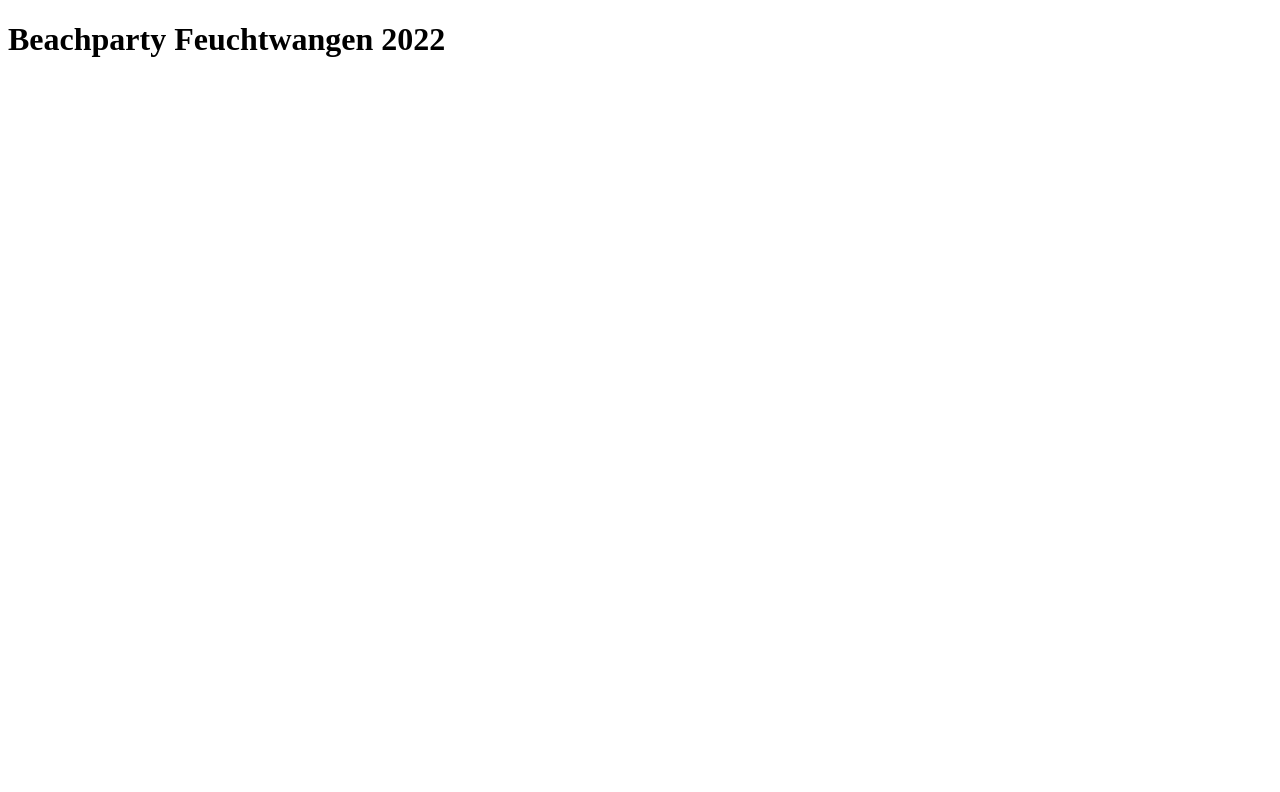
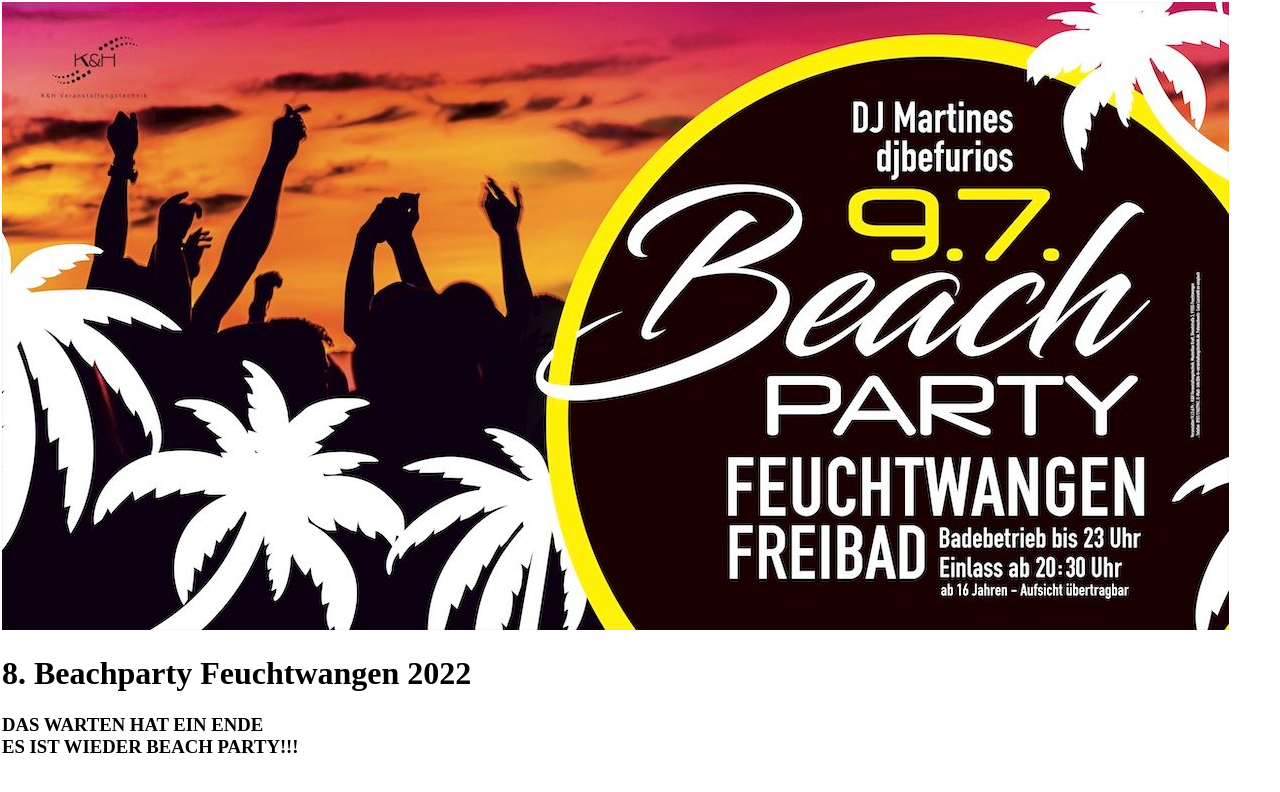
Before and after one commit to Seebaer138/Seebaer138.github.io, a plain HTML site: page index.html in a window 1280 px wide. Drawn offline with Linux system fonts and the light colour scheme.

Commit message:
main added

```diff
--- a/index.html
+++ b/index.html
@@ -1,9 +1,16 @@
 <!DOCTYPE html>
-<html>
+<html lang="de-DE" dir="ltr">
 	<head>
+		<meta charset="UTF-8"/>
 		<title>Beachparty Feuchtwangen 2022</title>
+		<meta http-equiv="x-ua-compatible" content="IE=edge" />
+		<meta name="viewport" content="width=device-width, initial-scale=1" />
+		<link rel="stylesheet" href="main.css" />
 	</head>
 	<body>
-		<h1>Beachparty Feuchtwangen 2022</h1>
+		<img src="images/beachparty_2022.jpg" alt="Facebook-Veranstaltung Beachparty 2022 in Feuchtwangen" title="Beachparty Veranstaltung 2022 in Feuchtwangen" />
+		<h1>8. Beachparty Feuchtwangen 2022</h1>
+		<h3>DAS WARTEN HAT EIN ENDE<br/>
+		ES IST WIEDER BEACH PARTY!!!</h3>
 	</body>
 </html>
--- /dev/null
+++ b/less/main.less
@@ -0,0 +1,7 @@
+html, body {
+    overflow-x: hidden;
+    width: 100%;
+    min-height: 100%;
+    margin: 0;
+    padding: 1px;
+}
```
Also changed, not shown: nbproject/project.xml (added, +9 -0 lines), images/WhatsApp Image 2022-06-18 at 18.30.04.jpeg (added), images/beachparty_2022.jpg (added), images/y220616 Vorlage, Beachparty_SocialMedia (1).png (added), images/y220616 Vorlage, Beachparty_SocialMedia.png (added), main.css (added), 5 other files.
